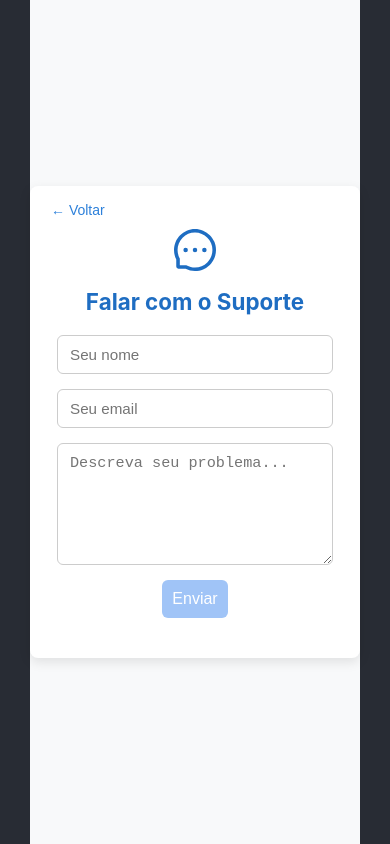
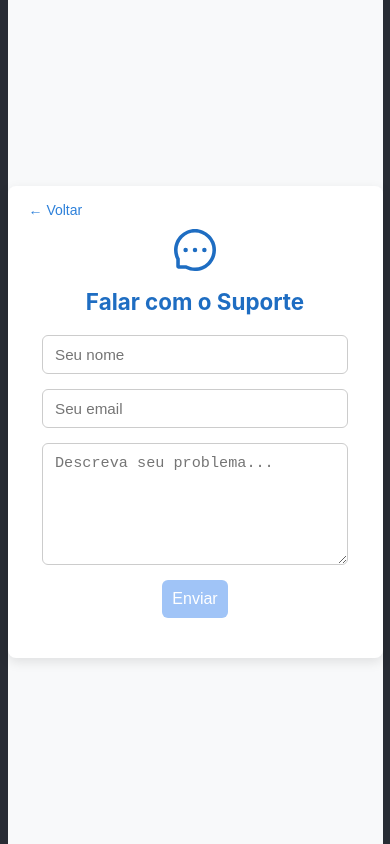
Before and after one commit to Projeto-1-Wish-Wash/wish-wash, a React (Create React App) app in the folder client/: page /support in a window 390 px wide. Built offline with nearby package versions, Linux system fonts and the light colour scheme.

Commit message:
fix: ajustes responsividade css

```diff
--- a/client/src/pages/LaundryProfile/LaundryProfile.css
+++ b/client/src/pages/LaundryProfile/LaundryProfile.css
@@ -445,3 +445,9 @@
       flex: 1;
     }
   }
+
+@media (max-width: 720px) {
+  .laundry-profile-content-box {
+    width: 375px;
+  }
+}
--- a/client/src/pages/Profile/Profile.css
+++ b/client/src/pages/Profile/Profile.css
@@ -280,3 +280,9 @@
       font-size: 0.9rem;
     }
   }
+
+@media (max-width: 720px) {
+  .profile-content-box {
+    width: 375px;
+  }
+}
--- a/client/src/pages/Support/Support.css
+++ b/client/src/pages/Support/Support.css
@@ -100,3 +100,9 @@
   color: #2d80da;
   cursor: pointer;
 }
+
+@media (max-width: 720px) {
+  .support-content-box {
+    width: 375px;
+  }
+}
```
